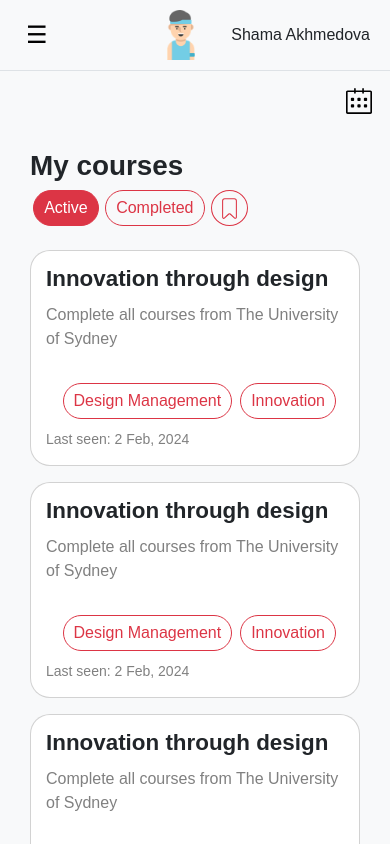
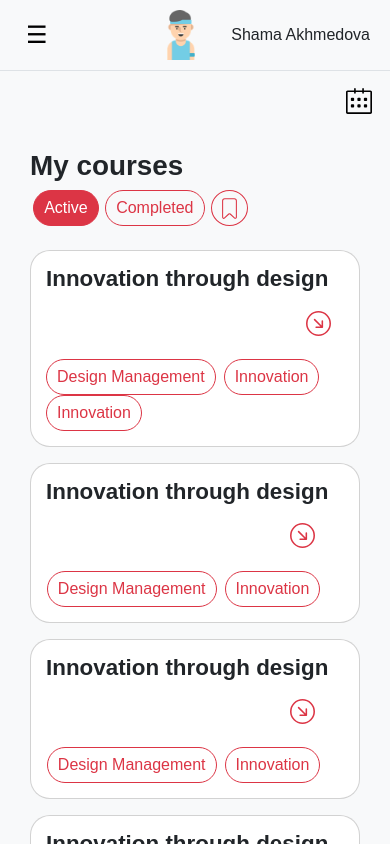
Before and after one commit to mody100000/Xfactor, a React (Vite) app: page /dashboard/courseSchedule in a window 390 px wide. Shown: the top 844 px of the page. Built offline with nearby package versions, Linux system fonts and the light colour scheme.

Commit message:
finshing the course card

```diff
--- a/src/components/CourseSchedule/CourseSchedule.jsx
+++ b/src/components/CourseSchedule/CourseSchedule.jsx
@@ -1,7 +1,18 @@
+import { useState } from "react";
 import { CiBookmark } from "react-icons/ci";
+import { BsArrowDownRightCircle, BsArrowUpRightCircle } from "react-icons/bs";
 import styles from "./CourseSchedule.module.css";
 
 const CourseSchedule = () => {
+  const [expanded, setExpanded] = useState({});
+
+  const toggleExpand = (id) => {
+    setExpanded((prev) => ({
+      ...prev,
+      [id]: !prev[id]
+    }));
+  };
+
   return (
     <div className={styles.courses}>
       <div className="d-flex flex-row justify-content-between align-items-center flex-wrap mt-1 mb-4">
@@ -20,8 +31,13 @@ const CourseSchedule = () => {
             <div className={`${styles.courseCard} card`}>
               <div className={`${styles.cardBody}`}>
                 <div className={styles.titles}>
-                  <h2 className={styles.courseTitle}>{course.title}</h2>
-                  <p className={styles.courseSubtitle}>{course.subtitle}</p>
+                  <div>
+                    <h2 className={styles.courseTitle}>{course.title}</h2>
+                    {/* <p className={styles.courseSubtitle}>{course.subtitle}</p> */}
+                  </div>
+                  <button className={`btn ${styles.expandBtn}`} onClick={() => toggleExpand(course.id)}>
+                    {expanded[course.id] ? <BsArrowUpRightCircle color="#DC3545" size={25} /> : <BsArrowDownRightCircle color="#DC3545"  size={25} />}
+                  </button>
                 </div>
                 <div className={`d-flex justify-content-between align-items-end mt-auto ${styles.tagsAndLastSeen}`}>
                   <div className={styles.courseTags}>
@@ -29,8 +45,14 @@ const CourseSchedule = () => {
                       <button className={`btn btn-outline-danger me-2 ${styles.courseBtn}`} key={tag}>{tag}</button>
                     ))}
                   </div>
-                  <div className={styles.lastSeen}>Last seen: {course.lastSeen}</div>
+                  {/* <div className={styles.lastSeen}>Last seen: {course.lastSeen}</div> */}
                 </div>
+                {expanded[course.id] && (
+                  <div className={styles.expandedContent}>
+                    <p className="text-muted mt-1 pt-2">Additional course information goes here...</p>
+                    <button className={`btn btn-danger ${styles.topBtn}`}>Continue</button>
+                  </div>
+                )}
               </div>
             </div>
           </div>
@@ -45,7 +67,7 @@ const courses = [
     id: 1,
     title: 'Innovation through design',
     subtitle: 'Complete all courses from The University of Sydney',
-    tags: ['Design Management', 'Innovation'],
+    tags: ['Design Management', 'Innovation', 'Innovation'],
     lastSeen: '2 Feb, 2024',
   },
   {
--- a/src/components/CourseSchedule/CourseSchedule.module.css
+++ b/src/components/CourseSchedule/CourseSchedule.module.css
@@ -33,7 +33,10 @@
   }
 
   .titles {
-    margin-bottom: 2rem;
+    display: flex;
+    justify-content: space-between;
+    align-items: center;
+    margin-bottom: 1rem;
   }
 
   .courseTitle {
@@ -59,7 +62,10 @@
     align-items: center;
     width: 100%;
   }
-
+  .expandBtn{
+    margin-left: 24rem;
+    align-self: flex-end;
+  }
   .lastSeen {
     color: gray;
     font-size: 0.875rem;
@@ -70,6 +76,17 @@
   .courseBtn {
     padding: 5px 10px;
     border-radius: 18px;
+  }
+
+  .expandedContent {
+    margin-top: 2.4rem;
+    display: flex;
+    justify-content: space-between;
+    align-items: center;
+  }
+
+  .continueBtn {
+    margin-left: auto;
   }
 
   @media (max-width: 768px) {
@@ -93,6 +110,11 @@
       flex-direction: column;
     }
 
+    .titles {
+      flex-direction: column;
+      align-items: flex-start;
+    }
+
     .tagsAndLastSeen {
       display: flex;
       flex-direction: column;
@@ -110,4 +132,17 @@
       flex-direction: column;
       align-items: flex-start;
     }
+
+    .expandedContent {
+      flex-direction: column;
+      align-items: flex-start;
+    }
+
+    .continueBtn {
+      margin-top: 10px;
+    }
+    .expandBtn{
+        margin-left: auto;
+        align-self: flex-end;
+      }
   }
```
